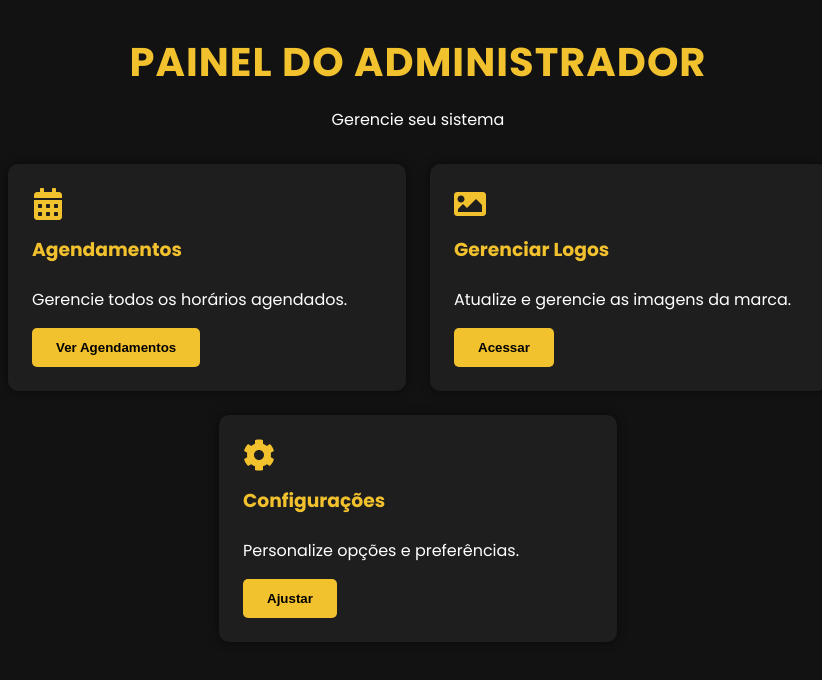
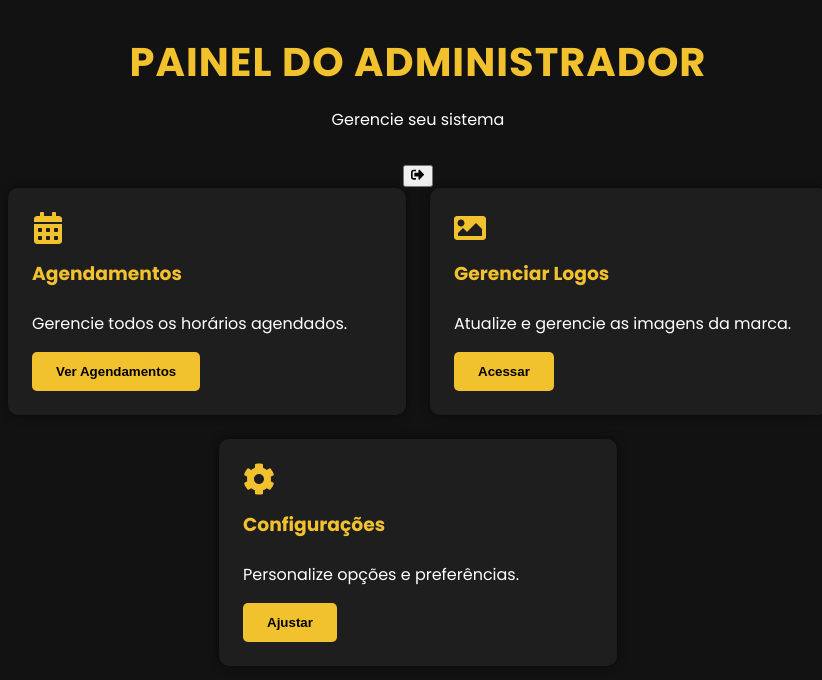
Before and after one commit to Trindaddy/Project_Vibers-Barbearia, a React (Vite) app in the folder Vibers_Barbearia/frontend/agendamento-vibers/: page /admin in a window 1280 px wide. Shown: the top 680 px of the page, without its empty margins (222-1044 px from the left). Built offline with nearby package versions, Linux system fonts and the light colour scheme; sample sign-in values are in the browser's storage.

Commit message:
feat(frontend): adicionar funcionalidade de logout ao painel de administração

```diff
--- a/Vibers_Barbearia/frontend/agendamento-vibers/src/pages/AdminPainel/AdminPainel.jsx
+++ b/Vibers_Barbearia/frontend/agendamento-vibers/src/pages/AdminPainel/AdminPainel.jsx
@@ -1,15 +1,29 @@
 import React from 'react';
 import { useNavigate } from 'react-router-dom';
 import styles from './AdminPainel.module.css';
-import { FaCalendarAlt, FaCog, FaImage } from 'react-icons/fa';
+import { FaCalendarAlt, FaCog, FaImage, FaSignOutAlt } from 'react-icons/fa'; // Ícone de logout
 
 const AdminPainel = () => {
   const navigate = useNavigate();
 
+  const handleLogout = () => {
+    localStorage.removeItem('authToken'); // Remove o token
+    navigate('/login'); // Redireciona para o login
+  };
+
   return (
     <div className={styles.container}>
-      <h2 className={styles.title}>Painel do Administrador</h2>
-      <p className={styles.subtitle}>Gerencie seu sistema</p>
+      {/* NOVO: Cabeçalho com botão de logout */}
+      <div className={styles.header}>
+        <div>
+          <h2 className={styles.title}>Painel do Administrador</h2>
+          <p className={styles.subtitle}>Gerencie seu sistema</p>
+        </div>
+        <button onClick={handleLogout} className={styles.logoutButton} title="Sair">
+          <FaSignOutAlt />
+        </button>
+      </div>
+
       <div className={styles.cardContainer}>
         <div className={styles.card} onClick={() => navigate('/admin/agendamentos')}>
           <FaCalendarAlt className={styles.icon} />
```
